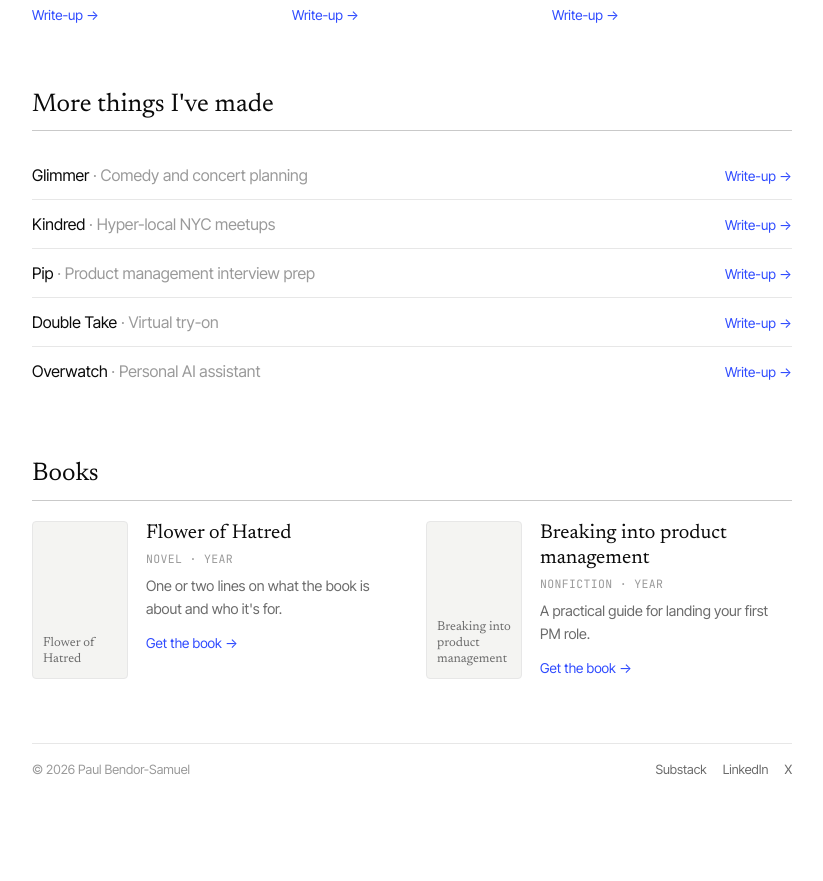
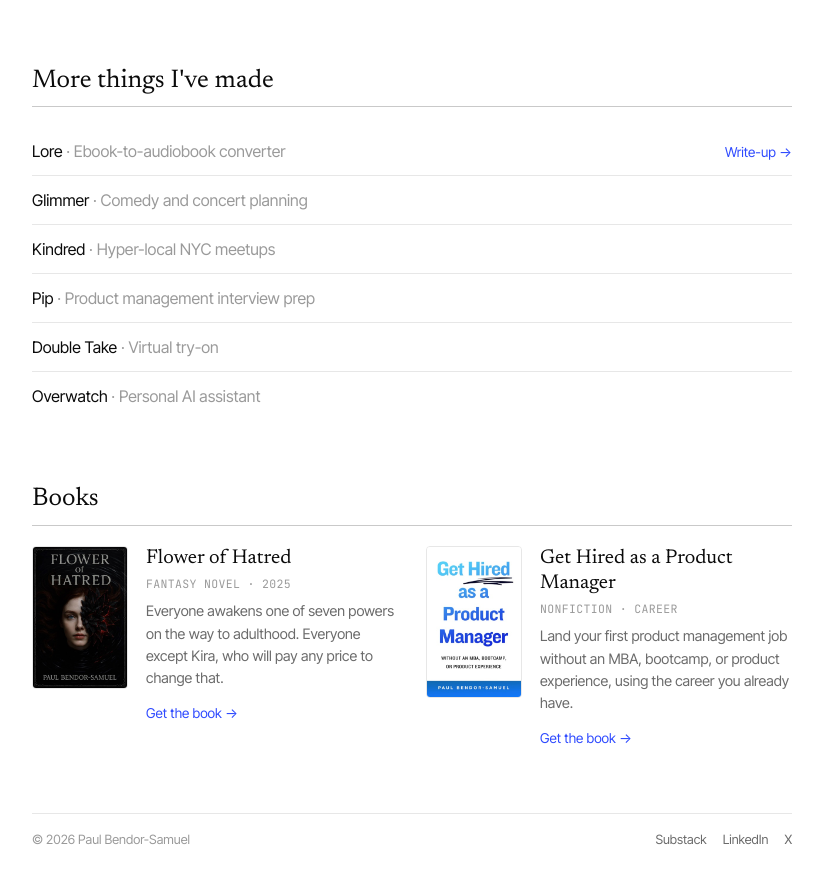
Before and after one commit to FrozenMime/homepage, a plain HTML site: page index.html in a window 1280 px wide. Shown: the part 760-1641 px from the top of the page, without its empty margins (228-1051 px from the left). Before the commit the page ends 1571 px from the top, so only its background shows below. Drawn offline with Linux system fonts and the light colour scheme.

Commit message:
Fill in homepage links, latest post, and book covers
Latest Thinking in Ink post, Substack/LinkedIn/X links, Lore with its
write-up, and real book titles, blurbs, Amazon links and covers.

Co-Authored-By: Claude Opus 5.5 <noreply@anthropic.com>

```diff
--- a/index.html
+++ b/index.html
@@ -113,23 +113,7 @@
 
     .books { display: grid; grid-template-columns: repeat(2, minmax(0, 1fr)); gap: 28px; }
     .book { display: flex; gap: 18px; }
-    .cover {
-      flex-shrink: 0;
-      width: 96px;
-      aspect-ratio: 2 / 3;
-      border: 1px solid var(--line);
-      border-radius: 4px;
-      background: var(--tile);
-      display: flex;
-      align-items: flex-end;
-      padding: 10px;
-      font-size: 0.8rem;
-      line-height: 1.25;
-      color: var(--muted);
-      overflow: hidden;
-      position: relative;
-    }
-    .cover img { position: absolute; inset: 0; width: 100%; height: 100%; object-fit: cover; }
+    .cover-img { flex-shrink: 0; align-self: flex-start; width: 96px; height: auto; border: 1px solid var(--line); border-radius: 4px; }
     .book h3 { font-size: 1.25rem; line-height: 1.25; }
     .book .mono { display: block; margin: 4px 0 8px; }
     .book p { margin-bottom: 10px; color: var(--muted); font-size: 0.9rem; line-height: 1.55; }
@@ -166,11 +150,11 @@
     <!-- Update this block when a new Thinking in Ink post goes out -->
     <article class="latest">
       <div>
-        <span class="mono">Latest from Thinking in Ink · Nov 2026</span>
-        <h2 class="serif"><a href="#">The notebook is the interface</a></h2>
-        <p>Why I keep coming back to paper, even while building AI tools.</p>
+        <span class="mono">Latest from Thinking in Ink · Jul 2026</span>
+        <h2 class="serif"><a href="https://thinkinginink.substack.com/p/how-ai-will-rewrite-the-geography">How AI will rewrite the geography of work (twice)</a></h2>
+        <p>What do brains, semiconductors, and data centers have in common?</p>
       </div>
-      <a class="link" href="#">Read on Substack ↗</a>
+      <a class="link" href="https://thinkinginink.substack.com/p/how-ai-will-rewrite-the-geography">Read on Substack ↗</a>
     </article>
 
     <section>
@@ -181,19 +165,16 @@
           <div class="media"><svg viewBox="0 0 24 24" fill="none" stroke="currentColor" stroke-width="1.5" aria-hidden="true"><path d="M7 4v16l13-8z"/></svg></div>
           <h3>Prattle</h3>
           <p>Dictation that stays on your phone</p>
-          <a class="link" href="#">Write-up →</a>
         </div>
         <div class="card">
           <div class="media"><svg viewBox="0 0 24 24" fill="none" stroke="currentColor" stroke-width="1.5" aria-hidden="true"><path d="M7 4v16l13-8z"/></svg></div>
           <h3>Twine</h3>
           <p>Video messages you can skim</p>
-          <a class="link" href="#">Write-up →</a>
         </div>
         <div class="card">
           <div class="media"><svg viewBox="0 0 24 24" fill="none" stroke="currentColor" stroke-width="1.5" aria-hidden="true"><path d="M7 4v16l13-8z"/></svg></div>
           <h3>Holistic</h3>
           <p>Wellness tracking, all in one place</p>
-          <a class="link" href="#">Write-up →</a>
         </div>
       </div>
     </section>
@@ -201,11 +182,12 @@
     <section>
       <h2 class="section-title serif">More things I've made</h2>
       <ul class="list">
-        <li><span>Glimmer <span class="desc">· Comedy and concert planning</span></span><a class="link" href="#">Write-up →</a></li>
-        <li><span>Kindred <span class="desc">· Hyper-local NYC meetups</span></span><a class="link" href="#">Write-up →</a></li>
-        <li><span>Pip <span class="desc">· Product management interview prep</span></span><a class="link" href="#">Write-up →</a></li>
-        <li><span>Double Take <span class="desc">· Virtual try-on</span></span><a class="link" href="#">Write-up →</a></li>
-        <li><span>Overwatch <span class="desc">· Personal AI assistant</span></span><a class="link" href="#">Write-up →</a></li>
+        <li><span>Lore <span class="desc">· Ebook-to-audiobook converter</span></span><a class="link" href="https://thinkinginink.substack.com/p/project-lore-ebook-to-audiobook-converter">Write-up →</a></li>
+        <li><span>Glimmer <span class="desc">· Comedy and concert planning</span></span></li>
+        <li><span>Kindred <span class="desc">· Hyper-local NYC meetups</span></span></li>
+        <li><span>Pip <span class="desc">· Product management interview prep</span></span></li>
+        <li><span>Double Take <span class="desc">· Virtual try-on</span></span></li>
+        <li><span>Overwatch <span class="desc">· Personal AI assistant</span></span></li>
       </ul>
     </section>
 
@@ -213,21 +195,21 @@
       <h2 class="section-title serif">Books</h2>
       <div class="books">
         <div class="book">
-          <div class="cover serif">Flower of Hatred</div>
+          <img class="cover-img" src="media/flower-of-hatred.jpg" alt="Flower of Hatred cover" width="320" height="480" loading="lazy">
           <div>
             <h3 class="serif">Flower of Hatred</h3>
-            <span class="mono">Novel · Year</span>
-            <p>One or two lines on what the book is about and who it's for.</p>
-            <a class="link" href="#">Get the book →</a>
+            <span class="mono">Fantasy novel · 2025</span>
+            <p>Everyone awakens one of seven powers on the way to adulthood. Everyone except Kira, who will pay any price to change that.</p>
+            <a class="link" href="https://a.co/d/0b1kpZhb">Get the book →</a>
           </div>
         </div>
         <div class="book">
-          <div class="cover serif">Breaking into product management</div>
+          <img class="cover-img" src="media/get-hired-as-a-product-manager.jpg" alt="Get Hired as a Product Manager cover" width="320" height="511" loading="lazy">
           <div>
-            <h3 class="serif">Breaking into product management</h3>
-            <span class="mono">Nonfiction · Year</span>
-            <p>A practical guide for landing your first PM role.</p>
-            <a class="link" href="#">Get the book →</a>
+            <h3 class="serif">Get Hired as a Product Manager</h3>
+            <span class="mono">Nonfiction · Career</span>
+            <p>Land your first product management job without an MBA, bootcamp, or product experience, using the career you already have.</p>
+            <a class="link" href="https://a.co/d/0dmwYJrW">Get the book →</a>
           </div>
         </div>
       </div>
@@ -236,9 +218,9 @@
     <footer>
       <span>© <span id="y"></span> Paul Bendor-Samuel</span>
       <nav>
-        <a href="#">Substack</a>
-        <a href="#">LinkedIn</a>
-        <a href="#">X</a>
+        <a href="https://thinkinginink.substack.com/">Substack</a>
+        <a href="https://www.linkedin.com/in/paulbendorsamuel/">LinkedIn</a>
+        <a href="https://x.com/PaulBendor">X</a>
       </nav>
     </footer>
   </main>
```
Also changed, not shown: media/flower-of-hatred.jpg (added), media/get-hired-as-a-product-manager.jpg (added).
